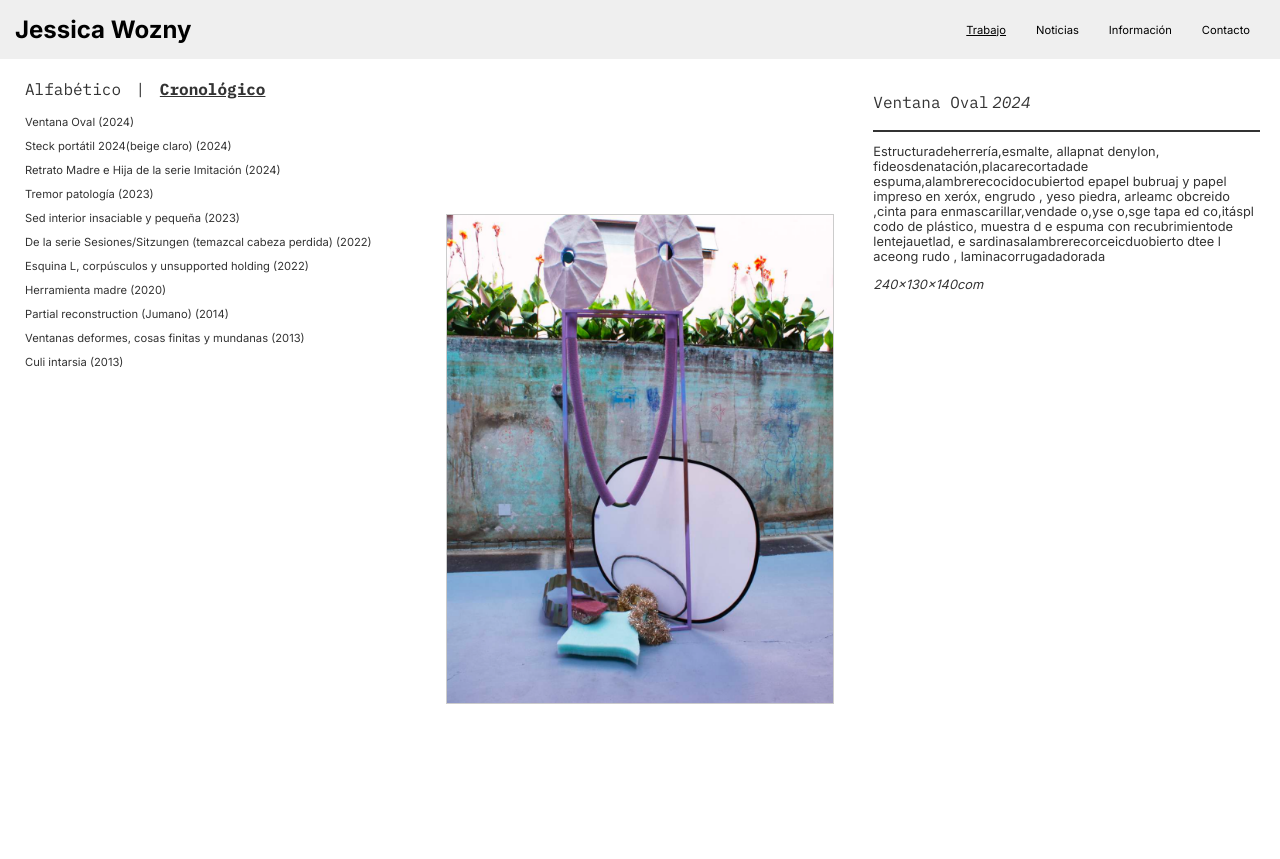
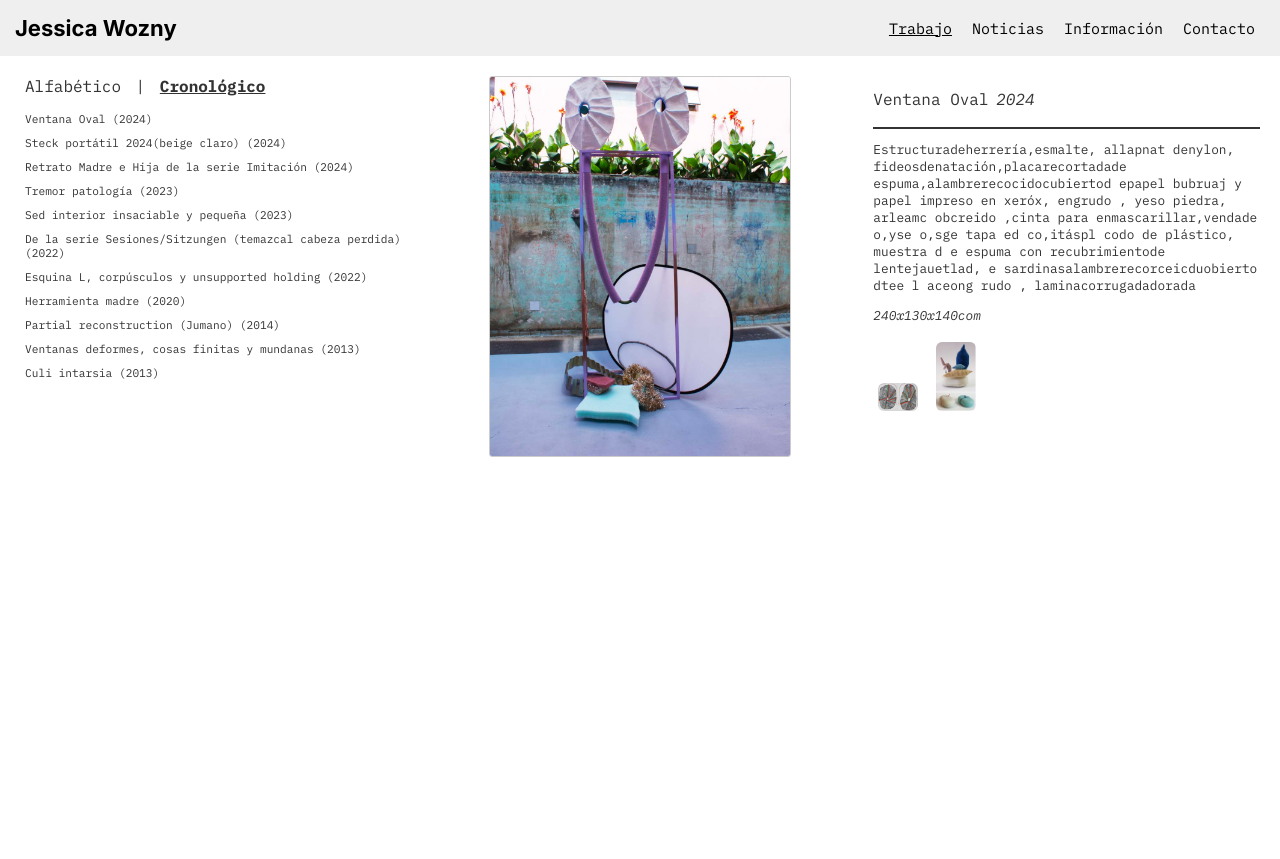
Before and after one commit to jorgemfk/jessicawozny, a Django app: page /catalogo/ in a window 1280 px wide. After the commit the page ends 457 px from the top, so only its background shows below. Run offline with Django 4.2, Linux system fonts and the light colour scheme; parts of the project's set-up code (start-up, migrations or seed data) failed here and were passed over.

Commit message:
catalogo img

```diff
--- a/example/static/wozny/css/catalogo.css
+++ b/example/static/wozny/css/catalogo.css
@@ -60,7 +60,7 @@ body {
 .imagen-obra {
     width: 60%;
     display: flex;
-    align-items: center;
+    align-items: start;
     justify-content: center;
     text-align:center;
 }
@@ -103,42 +103,58 @@ body {
 }
 
 
+.main-image {
+    width: 300px;
+    height: auto;
+    cursor: pointer;
+    border-radius: 3px;
+    transition: transform 0.3s;
+}
+
+.main-image:hover {
+    transform: scale(1.05);
+}
+
+.thumbnails {
+    margin-top: 10px;
+}
+
+.thumb {
+    width: 40px;
+    height: auto;
+    margin: 5px;
+    cursor: pointer;
+    border-radius: 6px;
+    transition: transform 0.3s;
+}
+
+.thumb:hover {
+    transform: scale(1.1);
+}
+
+/* Modal */
 .imgmodal {
     display: none;
     position: fixed;
-            z-index: 1000;
+    z-index: 10;
     left: 0;
     top: 0;
     width: 100%;
     height: 100%;
     background-color: rgba(0, 0, 0, 0.9);
-            display: flex;
-            flex-direction: column;
+    justify-content: center;
     align-items: center;
-            justify-content: center;
 }
+
 .imgmodal-content {
-            max-height: 90vh;
-            width: auto;
+    max-width: 90%;
+    max-height: 90%;
 }
-    .carousel {
-            display: flex;
-            gap: 10px;
-            margin-top: 10px;
-        }
-     .thumbnail {
-            width: 80px;
-            height: 80px;
-            cursor: pointer;
-            opacity: 0.6;
-        }
-     .thumbnail:hover, .thumbnail.active {
-            opacity: 1;
-        }
+
 .imgclose {
     position: absolute;
-            top: 10px;
-            right: 20px;
+    top: 20px;
+    right: 30px;
     font-size: 30px;
     color: white;
     cursor: pointer;
--- a/example/templates/wozny/catalogo.html
+++ b/example/templates/wozny/catalogo.html
@@ -5,7 +5,6 @@
     <meta charset="UTF-8">
     <meta name="viewport" content="width=device-width, initial-scale=1.0">
     <title>Catálogo de Obras</title>
-    <link href="https://fonts.googleapis.com/css2?family=IBM+Plex+Mono:ital,wght@0,100;0,200;0,300;0,400;0,500;0,600;0,700;1,100;1,200;1,300;1,400;1,500;1,600;1,700&family=Lexend+Giga:wght@100..900&display=swap" rel="stylesheet">
     <link rel="stylesheet" href="{% static 'wozny/css/catalogo.css' %}">
 </head>
 <body>
@@ -25,7 +24,7 @@
 
         <!-- Columna 2: Imagen de la Obra -->
         <div class="columna imagen-obra">
-            <img id="imagen" style="cursor: pointer;" src="{% static 'wozny/img/1.png' %}" alt="Obra seleccionada">
+            <img id="imagen" style="cursor: pointer;" class="main-image" src="{% static 'wozny/img/1.png' %}" alt="Obra seleccionada">
         </div>
 
         <!-- Columna 3: Ficha Técnica -->
@@ -33,68 +32,53 @@
             <div class="ficha-tecnica-div"><p><span id="titulo-obra" class="ficha-tecnica-titulo">Título de la Obra</span> <span id="anio" class="ficha-tecnica-titulo" style="font-style: italic;"></span></p></div>
             <p id="descripcion">Descripción de la obra...</p>
             <p><!--strong>Dimensión:</strong--> <span id="dimension"  style="font-style: italic;"></span></p>
+            <div class="thumbnails">
+               <img src="{% static 'wozny/img/4.png' %}" class="thumb" onclick="changeImage(1)">
+               <img src="{% static 'wozny/img/3.png' %}" class="thumb" onclick="changeImage(2)">
+            </div>
         </div>
+
     </div>
     <!-- Modal para imagen en pantalla completa -->
+    <!-- Modal para imagen grande -->
     <div id="imageModal" class="imgmodal">
         <span class="imgclose" onclick="closeImgModal()">&times;</span>
-        <img class="imgmodal-content" id="fullImage">
-        <div class="carousel">
-            <img class="thumbnail" src="{% static 'wozny/img/3.png' %}" onclick="changeImage(this.src)">
-        </div>
+        <img class="imgmodal-content" id="modalImage">
     </div>
+
     <script src="{% static 'wozny/js/catalogo.js' %}"></script>
     <script>
 
-        let currentIndex = 0;
         const images = [
+            "{% static 'wozny/img/1.png' %}",
             "{% static 'wozny/img/4.png' %}",
-            "{% static 'wozny/img/5.png' %}"
+        "{% static 'wozny/img/3.png' %}"
         ];
 
-        document.getElementById("imagen").addEventListener("click", function () {
-            openImgModal(this.src);
+        function changeImage(index) {
+            document.getElementById("imagen").src = images[index];
+        }
+
+        // Mostrar imagen en el modal
+        document.getElementById("imagen").addEventListener("click", function() {
+            document.getElementById("modalImage").src = this.src;
+            document.getElementById("imageModal").style.display = "flex";
         });
 
-        function openImgModal(src) {
-            document.getElementById("imageModal").style.display = "flex";
-            document.getElementById("fullImage").src = src;
-            currentIndex = images.indexOf(src);
-        }
-
+        // Cerrar el modal
         function closeImgModal() {
             document.getElementById("imageModal").style.display = "none";
         }
-
-        function changeImage(src) {
-            document.getElementById("fullImage").src = src;
-            currentIndex = images.indexOf(src);
-        }
-
         document.addEventListener("keydown", function (event) {
             if (event.key === "Escape") {
-                closeModal();
-            } else if (event.key === "ArrowRight") {
-                nextImage();
-            } else if (event.key === "ArrowLeft") {
-                prevImage();
+                closeImgModal();
             }
         });
-
-        function nextImage() {
-            currentIndex = (currentIndex + 1) % images.length;
-            document.getElementById("fullImage").src = images[currentIndex];
-        }
-
-        function prevImage() {
-            currentIndex = (currentIndex - 1 + images.length) % images.length;
-            document.getElementById("fullImage").src = images[currentIndex];
-        }
     </script>
     <script>
         window.onload = function() {
     document.getElementById("catalogo").style.textDecoration = "underline";
-    closeImgModal();
+    //closeImgModal();
     };
     </script>
 </body>
--- a/example/templates/wozny/contacto.html
+++ b/example/templates/wozny/contacto.html
@@ -21,14 +21,7 @@
                         <path d="M22 6L12 13L2 6" stroke="black" stroke-width="2"/>
                     </svg>
                 </a>
-&nbsp;
-                <a href="https://www.jessicawozny.mx" target="_blank">
-                    <svg width="24" height="24" viewBox="0 0 24 24" fill="none" xmlns="http://www.w3.org/2000/svg">
-                        <circle cx="12" cy="12" r="10" stroke="black" stroke-width="2"/>
-                        <path d="M2 12H22" stroke="black" stroke-width="2"/>
-                        <path d="M12 2C14.5 4.5 16 7.5 16 12C16 16.5 14.5 19.5 12 22C9.5 19.5 8 16.5 8 12C8 7.5 9.5 4.5 12 2Z" stroke="black" stroke-width="2"/>
-                    </svg>
-                </a>
+
 &nbsp;
                 <a href="https://www.instagram.com/jessicawoznystudio" target="_blank">
                     <svg width="24" height="24" viewBox="0 0 24 24" fill="none" xmlns="http://www.w3.org/2000/svg">
--- a/example/templates/wozny/menu.html
+++ b/example/templates/wozny/menu.html
@@ -5,11 +5,13 @@
     <meta charset="UTF-8">
     <meta name="viewport" content="width=device-width, initial-scale=1.0">
     <title>Jessica Wozny</title>
+    <link href="https://fonts.googleapis.com/css2?family=IBM+Plex+Mono:ital,wght@0,100;0,200;0,300;0,400;0,500;0,600;0,700;1,100;1,200;1,300;1,400;1,500;1,600;1,700&family=Lexend+Giga:wght@100..900&display=swap" rel="stylesheet">
     <link href="https://fonts.googleapis.com/css2?family=Inter:wght@300;400;700&display=swap" rel="stylesheet">
     <link rel="stylesheet" href="{% static 'wozny/css/contacto.css' %}">
     <style>
         body {
-            font-family: 'Inter', sans-serif;
+            font-family: "IBM Plex Mono", serif;
+            font-size: 0.7rem;
             margin: 0;
             padding: 0;
         }
@@ -23,9 +25,12 @@
             background: rgba(235, 235, 235, 0.8); /* Color negro semi-transparente */
             backdrop-filter: blur(5px);
         }
-        .menu-logo {
-            font-size: 24px;
+        .menu-logo a{
+            font-size: 22px;
             font-weight: bold;
+            text-decoration: none;
+            color: black;
+            font-family: 'Inter', sans-serif;
         }
         .menu-items {
             list-style: none;
@@ -34,13 +39,15 @@
             padding: 0;
         }
         .menu-items li {
-            margin: 0 15px;
+            margin: 0 10px;
             position: relative;
         }
         .menu-items a {
             color: black;
             text-decoration: none;
             font-weight: 400;
+            font-size: 15px;
+            font-family: "IBM Plex Mono", serif;
         }
         .submenu-items {
             display: none;
@@ -92,7 +99,7 @@
 </head>
 <body>
     <nav class="menu">
-        <div class="menu-logo">Jessica Wozny</div>
+        <div class="menu-logo"><a href="/">Jessica Wozny</a></div>
         <div class="menu-toggle" onclick="toggleMenu()">☰</div>
         <ul class="menu-items">
             <li><a  id="catalogo" href="/catalogo/">Trabajo</a></li>
@@ -107,7 +114,7 @@
             <li class="submenu"><a href="#">Información</a>
                 <ul class="submenu-items">
                     <li><a href="#">Presentación</a></li>
-                    <li><a href="/curriculum/">Curriculum</a></li>
+                    <li><a href="/curriculum/">CV</a></li>
                 </ul>
             </li>
             <li><a href="#" onclick="openModal()">Contacto</a></li>
```
Also changed, not shown: example/templates/wozny/curriculum.html (+7 -4 lines). Lines whose indentation alone changed are shown as unchanged.
